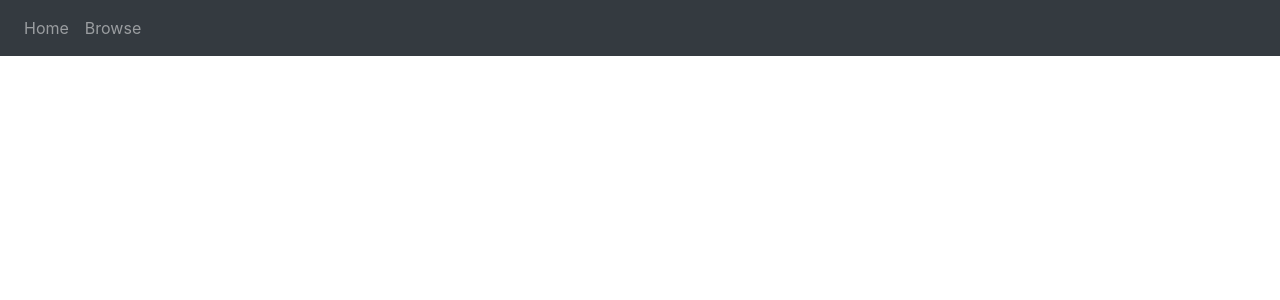
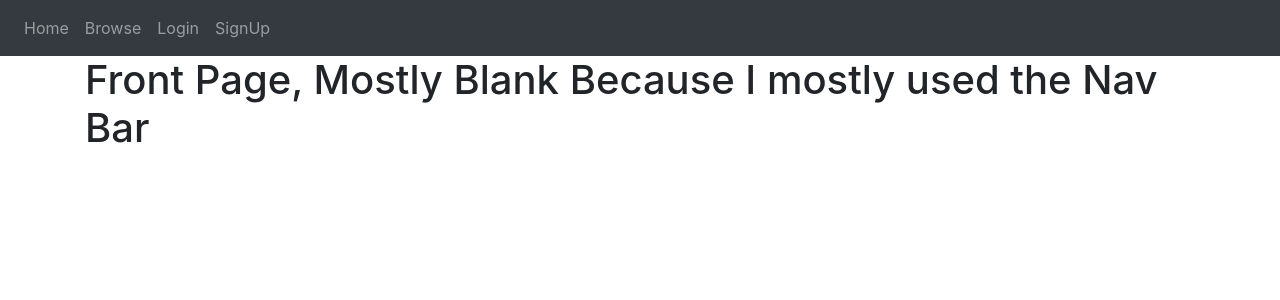
Before and after one commit to ErrorUnknown1027/CMPE-132-Project, a Flask app: page / in a window 1280 px wide. Shown: the top 300 px of the page. Run offline with Flask 3, Linux system fonts and the light colour scheme; some libraries are stand-ins or nearby versions.

Commit message:
final upate

```diff
--- a/website/templates/base.html
+++ b/website/templates/base.html
@@ -31,6 +31,8 @@
         <div class="navbar-nav">
           <a class="nav-item nav-link" id="home" href="/">Home</a>
           <a class="nav-item nav-link" id="browse" href="/browse">Browse</a>
+          <a class="nav-item nav-link" id="login" href="/login">Login</a>
+          <a class="nav-item nav-link" id="signup" href="/signup">SignUp</a>
           {% if current_user.is_authenticated %}
           <a class="nav-item nav-link" id="logout" href="/logout">Logout</a>
           <a class="nav-item nav-link" id="checkedBooks" href="/checkedBooks">Selected Books</a>
--- a/website/templates/home.html
+++ b/website/templates/home.html
@@ -1,4 +1,5 @@
 {% extends "base.html" %} {% block title %}Home{% endblock %} {% block content
 %}
-
+<h1>Front Page, Mostly Blank Because
+    I mostly used the Nav Bar</h1>
 {% endblock %}
```
Also changed, not shown: instance/database.db.
